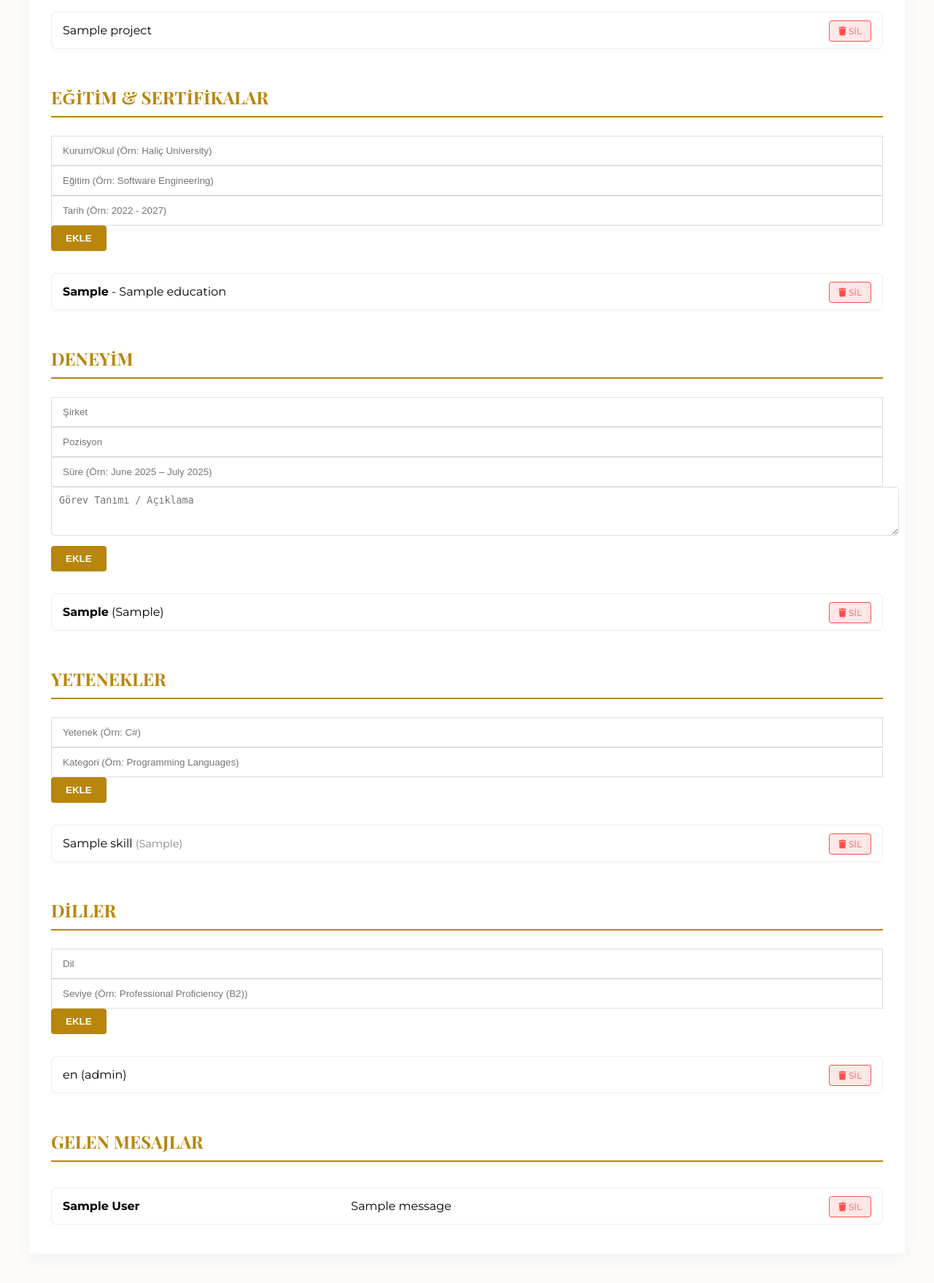
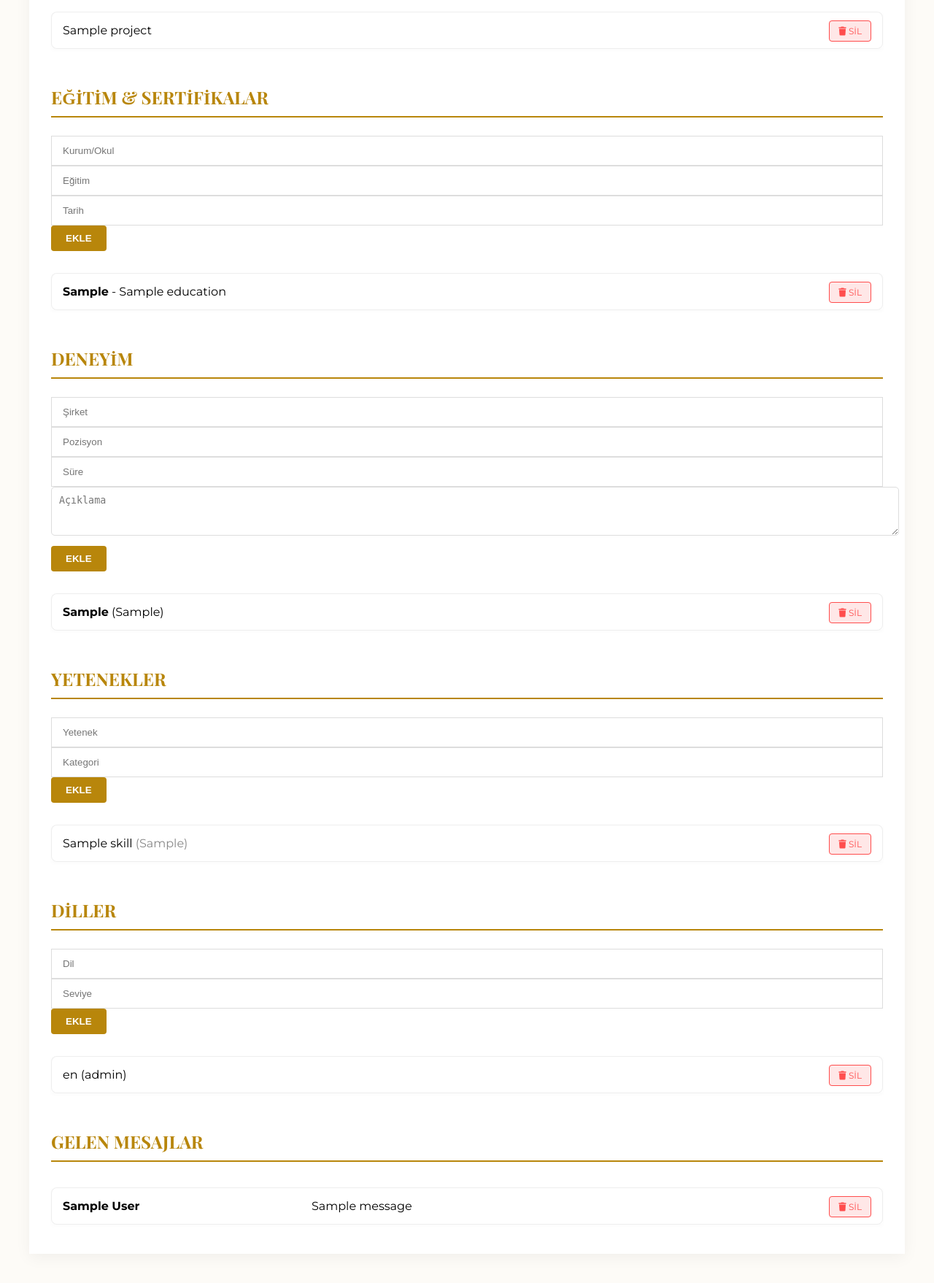
Before and after one commit to esra-sen/my_portfolio, a PHP site: page /admin_panel.php in a window 1280 px wide. Shown: the part 396-2154 px from the top of the page at 73% size. Run offline with PHP 8.4, Linux system fonts and the light colour scheme; the visitor is signed in with stand-in values (Sample User, id 1); tables that the repository leaves empty or names only in its code hold one stand-in row (values such as "Sample post"); some libraries are stand-ins or nearby versions.

Commit message:
final admin panel hata düzeltme

```diff
--- a/admin_panel.php
+++ b/admin_panel.php
@@ -8,30 +8,12 @@ if (!isset($_SESSION['admin_logged_in'])) {
 }
 
 // --- SİLME İŞLEMLERİ ---
-if (isset($_GET['delete_project'])) {
-    $pdo->prepare("DELETE FROM projects WHERE id = ?")->execute([$_GET['delete_project']]);
-    header("Location: admin_panel.php#projects");
-}
-if (isset($_GET['delete_edu'])) {
-    $pdo->prepare("DELETE FROM education WHERE id = ?")->execute([$_GET['delete_edu']]);
-    header("Location: admin_panel.php#education");
-}
-if (isset($_GET['delete_exp'])) {
-    $pdo->prepare("DELETE FROM experience WHERE id = ?")->execute([$_GET['delete_exp']]);
-    header("Location: admin_panel.php#experience");
-}
-if (isset($_GET['delete_skill'])) {
-    $pdo->prepare("DELETE FROM skills WHERE id = ?")->execute([$_GET['delete_skill']]);
-    header("Location: admin_panel.php#skills");
-}
-if (isset($_GET['delete_lang'])) {
-    $pdo->prepare("DELETE FROM languages WHERE id = ?")->execute([$_GET['delete_lang']]);
-    header("Location: admin_panel.php#languages");
-}
-if (isset($_GET['delete_msg'])) {
-    $pdo->prepare("DELETE FROM messages WHERE id = ?")->execute([$_GET['delete_msg']]);
-    header("Location: admin_panel.php#messages");
-}
+if (isset($_GET['delete_project'])) { $pdo->prepare("DELETE FROM projects WHERE id = ?")->execute([$_GET['delete_project']]); header("Location: admin_panel.php#projects"); }
+if (isset($_GET['delete_edu'])) { $pdo->prepare("DELETE FROM education WHERE id = ?")->execute([$_GET['delete_edu']]); header("Location: admin_panel.php#education"); }
+if (isset($_GET['delete_exp'])) { $pdo->prepare("DELETE FROM experience WHERE id = ?")->execute([$_GET['delete_exp']]); header("Location: admin_panel.php#experience"); }
+if (isset($_GET['delete_skill'])) { $pdo->prepare("DELETE FROM skills WHERE id = ?")->execute([$_GET['delete_skill']]); header("Location: admin_panel.php#skills"); }
+if (isset($_GET['delete_lang'])) { $pdo->prepare("DELETE FROM languages WHERE id = ?")->execute([$_GET['delete_lang']]); header("Location: admin_panel.php#languages"); }
+if (isset($_GET['delete_msg'])) { $pdo->prepare("DELETE FROM messages WHERE id = ?")->execute([$_GET['delete_msg']]); header("Location: admin_panel.php#messages"); }
 ?>
 
 <!DOCTYPE html>
@@ -43,6 +25,12 @@ if (isset($_GET['delete_msg'])) {
     <link href="https://fonts.googleapis.com/css2?family=Playfair+Display:wght@700&family=Montserrat:wght@400;700&display=swap" rel="stylesheet">
     <link rel="stylesheet" href="https://cdnjs.cloudflare.com/ajax/libs/font-awesome/6.0.0/css/all.min.css">
     <link rel="stylesheet" href="assets/css/admin.css">
+    <style>
+        .message-row { cursor: pointer; transition: background 0.3s; }
+        .message-row:hover { background-color: #f8f8f8; }
+        .details-box { display: none; background: #fffdf5; border: 1px solid #e0e0e0; margin: 10px 0; padding: 20px; border-radius: 8px; font-family: 'Montserrat', sans-serif; box-shadow: inset 0 2px 4px rgba(0,0,0,0.05); }
+        .details-box p { margin: 10px 0; line-height: 1.6; }
+    </style>
 </head>
 <body class="admin-page-body">
 
@@ -72,9 +60,7 @@ if (isset($_GET['delete_msg'])) {
                             echo "<tr>
                                 <td>" . htmlspecialchars($p['title']) . "</td>
                                 <td style='text-align:right;'>
-                                    <a href='#' onclick=\"confirmDelete('?delete_project={$p['id']}')\" class='delete-btn'>
-                                        <i class='fa fa-trash'></i> SİL
-                                    </a>
+                                    <a href='#' onclick=\"confirmDelete('?delete_project={$p['id']}')\" class='delete-btn'><i class='fa fa-trash'></i> SİL</a>
                                 </td>
                             </tr>";
                         }
@@ -86,9 +72,9 @@ if (isset($_GET['delete_msg'])) {
             <section class="admin-section" id="education">
                 <h2 class="section-title">EĞİTİM & SERTİFİKALAR</h2>
                 <form action="process.php" method="POST" class="add-form">
-                    <input type="text" name="institution" placeholder="Kurum/Okul (Örn: Haliç University)" required>
-                    <input type="text" name="title" placeholder="Eğitim (Örn: Software Engineering)" required>
-                    <input type="text" name="date_range" placeholder="Tarih (Örn: 2022 - 2027)">
+                    <input type="text" name="institution" placeholder="Kurum/Okul" required>
+                    <input type="text" name="title" placeholder="Eğitim" required>
+                    <input type="text" name="date_range" placeholder="Tarih">
                     <button type="submit" name="add_education" class="save-btn">EKLE</button>
                 </form>
                 <table class="project-table">
@@ -109,8 +95,8 @@ if (isset($_GET['delete_msg'])) {
                 <form action="process.php" method="POST" class="add-form">
                     <input type="text" name="company" placeholder="Şirket" required>
                     <input type="text" name="position" placeholder="Pozisyon" required>
-                    <input type="text" name="duration" placeholder="Süre (Örn: June 2025 – July 2025)">
-                    <textarea name="description" placeholder="Görev Tanımı / Açıklama" rows="3" style="width: 100%; margin-bottom: 10px; padding: 10px; border: 1px solid #ddd; border-radius: 5px;"></textarea>
+                    <input type="text" name="duration" placeholder="Süre">
+                    <textarea name="description" placeholder="Açıklama" rows="3" style="width:100%; margin-bottom:10px; padding:10px; border:1px solid #ddd; border-radius:5px;"></textarea>
                     <button type="submit" name="add_experience" class="save-btn">EKLE</button>
                 </form>
                 <table class="project-table">
@@ -129,8 +115,8 @@ if (isset($_GET['delete_msg'])) {
             <section class="admin-section" id="skills">
                 <h2 class="section-title">YETENEKLER</h2>
                 <form action="process.php" method="POST" class="add-form">
-                    <input type="text" name="skill_name" placeholder="Yetenek (Örn: C#)" required>
-                    <input type="text" name="category" placeholder="Kategori (Örn: Programming Languages)" required>
+                    <input type="text" name="skill_name" placeholder="Yetenek" required>
+                    <input type="text" name="category" placeholder="Kategori" required>
                     <button type="submit" name="add_skill" class="save-btn">EKLE</button>
                 </form>
                 <table class="project-table">
@@ -138,7 +124,7 @@ if (isset($_GET['delete_msg'])) {
                     $skills = $pdo->query("SELECT * FROM skills ORDER BY id DESC")->fetchAll();
                     foreach($skills as $s) {
                         echo "<tr>
-                            <td>" . htmlspecialchars($s['skill_name']) . " <span style='color: #888; font-size: 0.9em;'>(" . htmlspecialchars($s['category']) . ")</span></td>
+                            <td>" . htmlspecialchars($s['skill_name']) . " <span style='color: #888;'>(" . htmlspecialchars($s['category']) . ")</span></td>
                             <td style='text-align:right;'><a href='#' onclick=\"confirmDelete('?delete_skill={$s['id']}')\" class='delete-btn'><i class='fa fa-trash'></i> SİL</a></td>
                         </tr>";
                     }
@@ -150,7 +136,7 @@ if (isset($_GET['delete_msg'])) {
                 <h2 class="section-title">DİLLER</h2>
                 <form action="process.php" method="POST" class="add-form">
                     <input type="text" name="language_name" placeholder="Dil" required>
-                    <input type="text" name="level" placeholder="Seviye (Örn: Professional Proficiency (B2))" required>
+                    <input type="text" name="level" placeholder="Seviye" required>
                     <button type="submit" name="add_language" class="save-btn">EKLE</button>
                 </form>
                 <table class="project-table">
@@ -173,13 +159,20 @@ if (isset($_GET['delete_msg'])) {
                         <?php
                         $msgs = $pdo->query("SELECT * FROM messages ORDER BY id DESC")->fetchAll();
                         foreach($msgs as $m) {
-                            echo "<tr>
-                                <td><strong>" . htmlspecialchars($m['full_name']) . "</strong></td>
-                                <td>" . htmlspecialchars($m['subject']) . "</td>
-                                <td style='text-align:right;'>
-                                    <a href='#' onclick=\"confirmDelete('?delete_msg={$m['id']}')\" class='delete-btn'>
+                            echo "<tr class='message-row' onclick=\"toggleMessageDetails({$m['id']})\">
+                                <td style='width:30%;'><strong>" . htmlspecialchars($m['full_name']) . "</strong></td>
+                                    <td>" . htmlspecialchars($m['subject']) . "</td>                                <td style='text-align:right;'>
+                                    <a href='#' onclick=\"event.stopPropagation(); confirmDelete('?delete_msg={$m['id']}')\" class='delete-btn'>
                                         <i class='fa fa-trash'></i> SİL
                                     </a>
+                                </td>
+                            </tr>
+                            <tr id='details-row-{$m['id']}' style='display:none;'>
+                                <td colspan='3'>
+                                    <div id='details-{$m['id']}' class='details-box' style='display:block;'>
+                                        <p><strong>E-posta:</strong> <span id='email-{$m['id']}'>Yükleniyor...</span></p>
+                                        <p><strong>Mesaj:</strong><br><span id='body-{$m['id']}'>Yükleniyor...</span></p>
+                                    </div>
                                 </td>
                             </tr>";
                         }
@@ -187,11 +180,30 @@ if (isset($_GET['delete_msg'])) {
                     </tbody>
                 </table>
             </section>
-
         </main>
     </div>
 
     <script>
+    function toggleMessageDetails(id) {
+        const row = document.getElementById('details-row-' + id);
+        if (row.style.display === 'none') {
+            row.style.display = 'table-row';
+            if (document.getElementById('email-' + id).innerText === 'Yükleniyor...') {
+                fetch('get_message.php?id=' + id)
+                    .then(response => response.json())
+                    .then(data => {
+                        document.getElementById('email-' + id).innerText = data.email || 'E-posta bulunamadı';
+                        document.getElementById('body-' + id).innerText = data.message || 'Mesaj içeriği boş';
+                    })
+                    .catch(err => {
+                        document.getElementById('body-' + id).innerText = "Veri yüklenirken hata oluştu!";
+                    });
+            }
+        } else {
+            row.style.display = 'none';
+        }
+    }
+
     function confirmDelete(url) {
         Swal.fire({
             title: 'Emin misin?',
@@ -201,9 +213,7 @@ if (isset($_GET['delete_msg'])) {
             confirmButtonColor: '#B8860B',
             cancelButtonColor: '#d33',
             confirmButtonText: 'Evet, sil!',
-            cancelButtonText: 'Vazgeç',
-            background: '#fff',
-            color: '#333'
+            cancelButtonText: 'Vazgeç'
         }).then((result) => {
             if (result.isConfirmed) {
                 window.location.href = url;
@@ -211,6 +221,5 @@ if (isset($_GET['delete_msg'])) {
         })
     }
     </script>
-
 </body>
 </html>
```
Also changed, not shown: get_message.php (added, +27 -0 lines).
